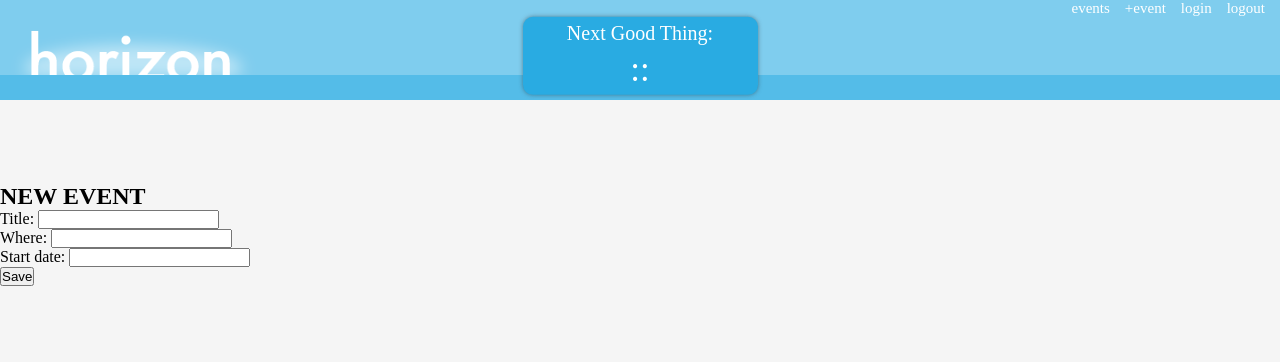
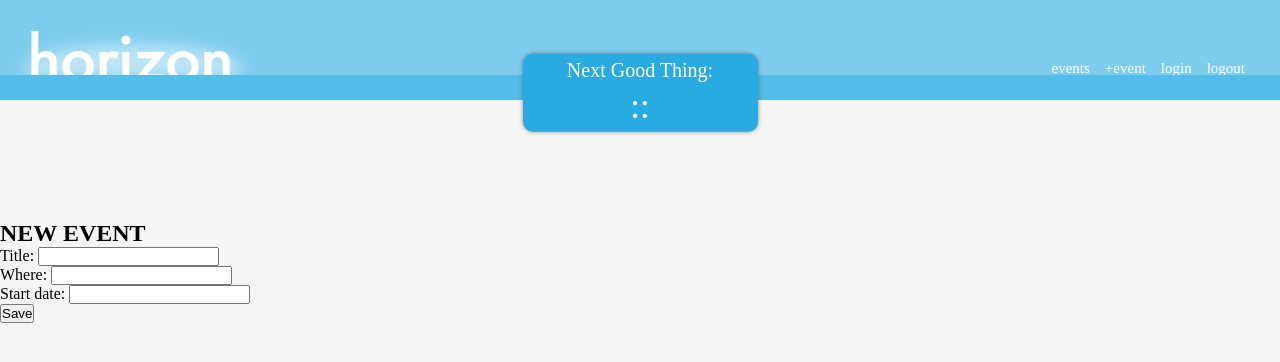
Before and after one commit to SIW22/Horizon, a Django app: page /events/new in a window 1280 px wide. Shown: the top 362 px of the page. Run offline with Django 3.2, Linux system fonts and the light colour scheme; the visitor is signed in with stand-in values (Sample User, id 1); some libraries are stand-ins or nearby versions.

Commit message:
Media Query Tweaks.

```diff
--- a/main_app/static/styles/main.css
+++ b/main_app/static/styles/main.css
@@ -63,6 +63,7 @@ body {
   float: right;
   display: flex;
   align-items: right;
+  margin: 60px 20px;
   display: none;
 }
 
```
Also changed, not shown: main_app/static/images/android-chrome-192x192.png (added), main_app/static/images/android-chrome-512x512.png (added), main_app/static/images/apple-touch-icon.png (added), main_app/static/images/favicon-16x16.png (added), main_app/static/images/favicon-32x32.png (added), main_app/static/images/favicon.ico (added).
